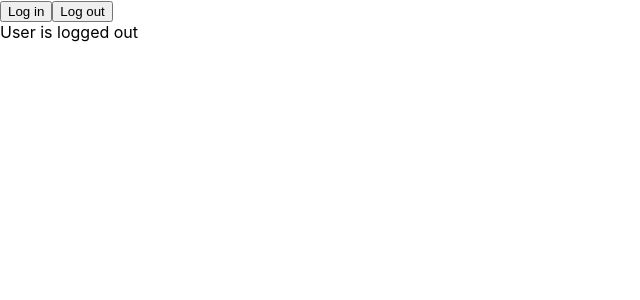
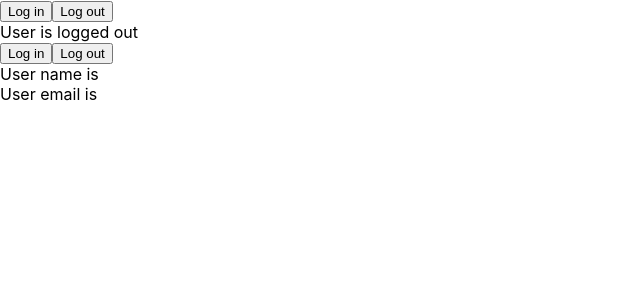
Before and after one commit to thepreakerebi/react-typescript, a React (Create React App) app: page / in a window 1280 px wide. Shown: the top 300 px of the page, without its empty margins (0-640 px from the left). Built offline with nearby package versions, Linux system fonts and the light colour scheme.

Commit message:
typescript with future value using useState hook

```diff
--- a/src/App.tsx
+++ b/src/App.tsx
@@ -1,4 +1,5 @@
 import LoggedIn from "./components/state/LoggedIn";
+import User from "./components/state/User";
 
 
 
@@ -10,6 +11,7 @@ function App() {
   return (
     <div className="App">
         <LoggedIn />
+        <User />
     </div>
   );
 }
--- /dev/null
+++ b/src/components/state/User.tsx
@@ -0,0 +1,36 @@
+import { useState } from "react"
+
+type AuthUser = {
+    name: string,
+    email: string
+}
+
+
+
+const User = () => {
+
+    const [user, setUser] = useState<AuthUser | null>(null)
+
+    const loggedIn = () => {
+        setUser({
+            name: 'John',
+            email: 'john@gmail.com'
+        })
+    }
+
+    const loggedOut = () => {
+        setUser(null);
+    }
+
+
+  return (
+    <div>
+      <button onClick={loggedIn}>Log in</button>
+      <button onClick={loggedOut}>Log out</button>
+      <div>User name is {user?.name}</div>
+      <div>User email is {user?.email}</div>
+    </div>
+  )
+}
+
+export default User
```
